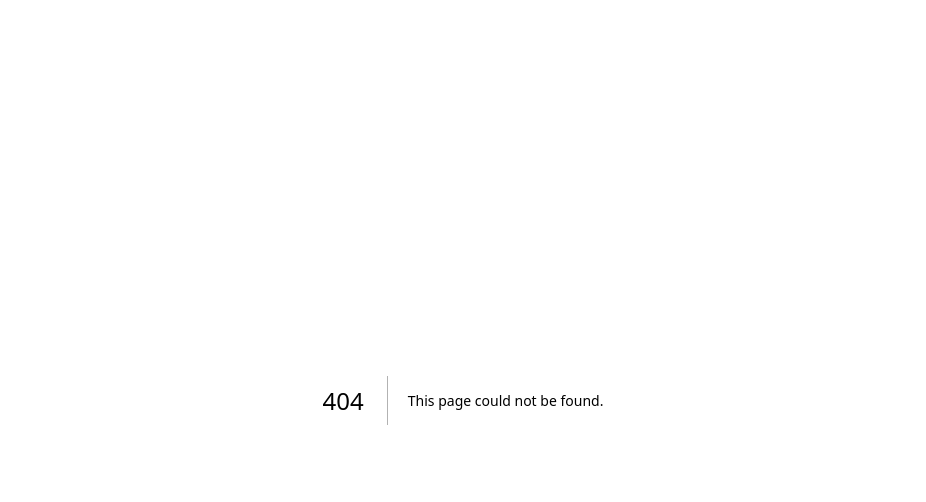
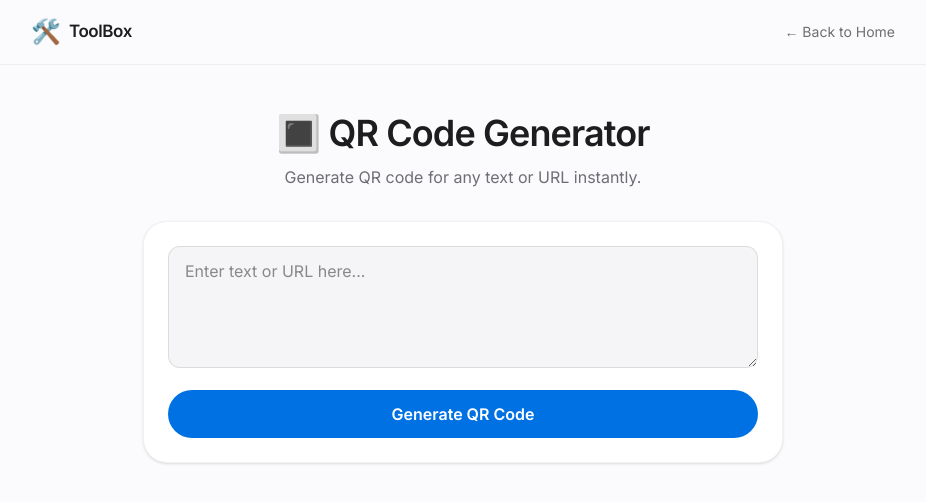
Before and after one commit to Lakhankashyap999/My-toolkit, a Next.js app: page /qr-code-generator in a window 1280 px wide. Before the commit this address had no page. Shown: the top 502 px of the page, without its empty margins (177-1103 px from the left). Built offline with nearby package versions, Linux system fonts and the light colour scheme.

Commit message:
Restored active users and added QR Code Generator

```diff
--- a/package.json
+++ b/package.json
@@ -14,6 +14,7 @@
     "jspdf": "^4.2.1",
     "next": "16.3.1",
     "pdf-lib": "^1.17.1",
+    "qrcode": "^1.5.4",
     "razorpay": "^2.9.8",
     "react": "19.2.8",
     "react-dom": "19.2.8",
--- a/src/app/page.tsx
+++ b/src/app/page.tsx
@@ -53,6 +53,19 @@ const tools = [
   },
   {
     id: 4,
+    name: "QR Code Generator",
+    icon: "🔳",
+    gradient: "from-slate-500 to-gray-700",
+    glow: "rgba(100,116,139,0.35)",
+    badge: "New",
+    price: "₹0 / Free",
+    proPrice: "Free",
+    desc: "Create QR codes from any text or URL instantly.",
+    features: ["High-Quality PNG", "Instant Download", "No Signup"],
+    path: "/qr-code-generator",
+  },
+  {
+    id: 5,
     name: "Chatbot Help",
     icon: "💬",
     gradient: "from-purple-400 to-pink-400",
@@ -90,7 +103,6 @@ const comingSoonTools = [
   { icon: "🔤", name: "Word Counter" },
   { icon: "✏️", name: "Grammar Checker" },
   { icon: "🔎", name: "Plagiarism Checker" },
-  { icon: "🔳", name: "QR Code Generator" },
   { icon: "📊", name: "Barcode Generator" },
   { icon: "🧾", name: "Invoice Generator" },
   { icon: "📨", name: "Letter Writer" },
@@ -158,7 +170,7 @@ export default function Home() {
   const [showModal, setShowModal] = useState(false);
   const [mobileMenuOpen, setMobileMenuOpen] = useState(false);
 
-  // New states for active users
+  // Active users states
   const [userCount, setUserCount] = useState<number>(0);
   const [usersList, setUsersList] = useState<any[]>([]);
   const [showUsers, setShowUsers] = useState(false);
@@ -192,7 +204,11 @@ export default function Home() {
 
             <div className="hidden md:flex items-center gap-8 text-[13px] font-medium text-[#1d1d1f]/80 dark:text-white/80">
               {navLinks.map(link => (
-                <a key={link.href} href={link.href} className="hover:text-[#0071e3] dark:hover:text-white transition-colors">
+                <a
+                  key={link.href}
+                  href={link.href}
+                  className="hover:text-[#0071e3] dark:hover:text-white transition-colors"
+                >
                   {link.label}
                 </a>
               ))}
--- /dev/null
+++ b/src/app/qr-code-generator/page.tsx
@@ -0,0 +1,100 @@
+// @ts-nocheck
+"use client";
+import { useState } from "react";
+import Link from "next/link";
+import QRCode from "qrcode";
+
+export default function QRCodeGeneratorPage() {
+  const [text, setText] = useState("");
+  const [qrImage, setQrImage] = useState("");
+  const [loading, setLoading] = useState(false);
+  const [error, setError] = useState("");
+
+  const handleGenerate = async () => {
+    if (!text.trim()) {
+      setError("Please enter some text or URL.");
+      return;
+    }
+    setLoading(true);
+    setError("");
+    try {
+      const dataUrl = await QRCode.toDataURL(text, {
+        width: 300,
+        margin: 2,
+        color: {
+          dark: "#000000",
+          light: "#ffffff",
+        },
+      });
+      setQrImage(dataUrl);
+    } catch (err: any) {
+      setError("QR generation failed. Try again.");
+    } finally {
+      setLoading(false);
+    }
+  };
+
+  const handleDownload = () => {
+    if (!qrImage) return;
+    const a = document.createElement("a");
+    a.href = qrImage;
+    a.download = "qr-code.png";
+    document.body.appendChild(a);
+    a.click();
+    document.body.removeChild(a);
+  };
+
+  return (
+    <div className="min-h-screen bg-[#fbfbfd] text-[#1d1d1f] antialiased">
+      <nav className="sticky top-0 z-50 backdrop-blur-xl bg-[#fbfbfd]/75 border-b border-black/5">
+        <div className="max-w-4xl mx-auto px-4 h-16 flex items-center justify-between">
+          <Link href="/" className="flex items-center gap-2">
+            <span className="text-2xl">🛠️</span>
+            <span className="text-[17px] font-semibold tracking-tight">ToolBox</span>
+          </Link>
+          <Link href="/" className="text-sm text-[#6e6e73] hover:text-[#0071e3] transition-colors">
+            ← Back to Home
+          </Link>
+        </div>
+      </nav>
+
+      <div className="max-w-2xl mx-auto px-4 py-12">
+        <div className="text-center mb-8">
+          <h1 className="text-4xl font-semibold tracking-tight mb-3">🔳 QR Code Generator</h1>
+          <p className="text-[#6e6e73]">Generate QR code for any text or URL instantly.</p>
+        </div>
+
+        <div className="bg-white rounded-3xl border border-black/5 p-6 shadow-sm">
+          <textarea
+            value={text}
+            onChange={(e) => setText(e.target.value)}
+            rows={4}
+            placeholder="Enter text or URL here..."
+            className="w-full px-4 py-3 border border-black/10 rounded-xl bg-[#f5f5f7] focus:outline-none focus:ring-2 focus:ring-[#0071e3] mb-4"
+          />
+          <button
+            onClick={handleGenerate}
+            disabled={loading}
+            className="w-full bg-[#0071e3] hover:bg-[#0077ED] disabled:bg-gray-300 text-white py-3 rounded-full font-semibold transition"
+          >
+            {loading ? "Generating..." : "Generate QR Code"}
+          </button>
+
+          {error && <p className="mt-4 text-sm text-red-500">{error}</p>}
+
+          {qrImage && (
+            <div className="mt-6 flex flex-col items-center">
+              <img src={qrImage} alt="QR Code" className="w-64 h-64 rounded-2xl border border-black/10 mb-4" />
+              <button
+                onClick={handleDownload}
+                className="bg-gray-100 hover:bg-gray-200 text-[#1d1d1f] px-6 py-2.5 rounded-full font-semibold transition"
+              >
+                Download PNG
+              </button>
+            </div>
+          )}
+        </div>
+      </div>
+    </div>
+  );
+}
```
Also changed, not shown: 1 other file (tests, documents, lock files or other folders).
